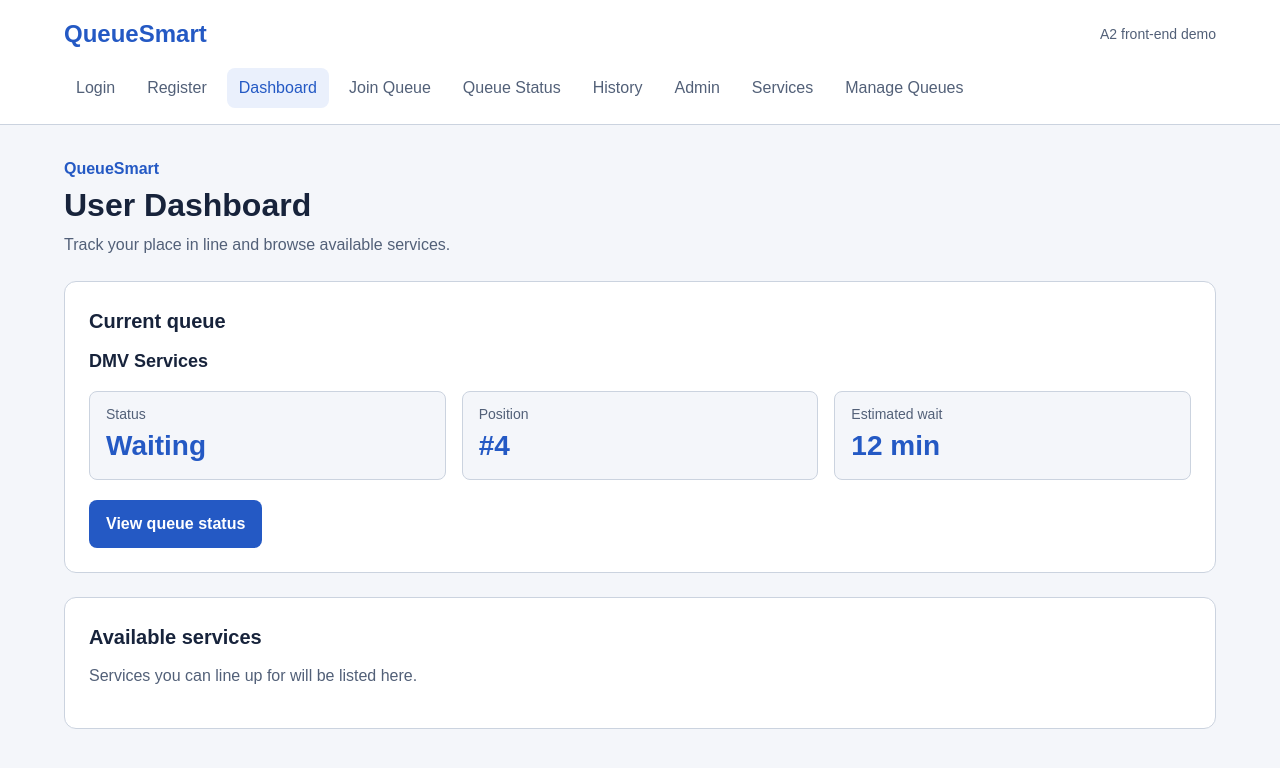
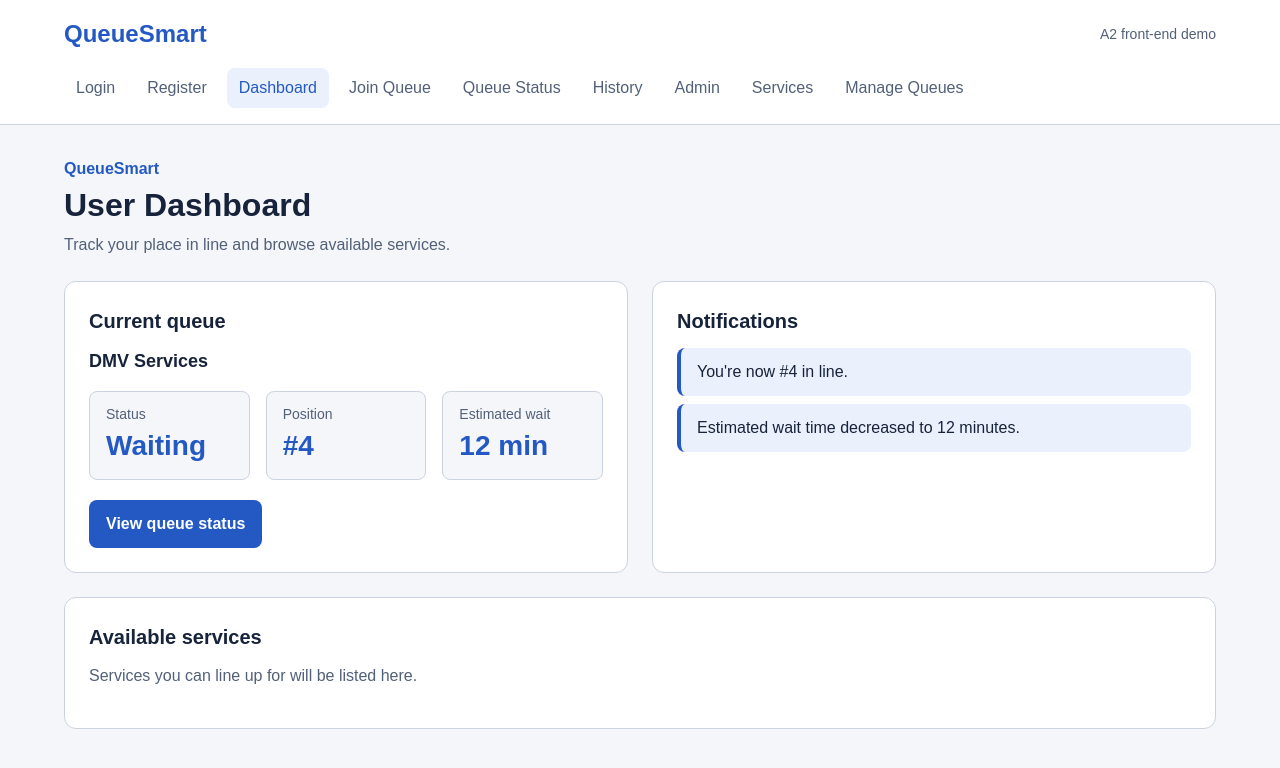
Before and after one commit to abeljoseph42/QueueSmart, a React app in the folder frontend/: page /dashboard in a window 1280 px wide. Shown: the top 768 px of the page. Built offline with nearby package versions, Linux system fonts and the light colour scheme; the HTML template or start-up script is replaced by a standard one.

Commit message:
add notification summary to dashboard

```diff
--- a/frontend/src/pages/user/UserDashboard.css
+++ b/frontend/src/pages/user/UserDashboard.css
@@ -63,6 +63,21 @@
   font-weight: 700;
 }
 
+.dashboard-notifications {
+  display: grid;
+  gap: 0.5rem;
+  margin: 0;
+  padding: 0;
+  list-style: none;
+}
+
+.dashboard-notifications li {
+  padding: 0.75rem 1rem;
+  border-left: 4px solid var(--color-primary);
+  border-radius: 8px;
+  background: #eaf0fc;
+}
+
 .dashboard-empty {
   margin: 0 0 1rem;
 }
--- a/frontend/src/pages/user/UserDashboard.jsx
+++ b/frontend/src/pages/user/UserDashboard.jsx
@@ -1,5 +1,5 @@
 import { Link } from 'react-router-dom'
-import { currentQueue } from './userDashboardData'
+import { currentQueue, recentNotifications } from './userDashboardData'
 import './UserDashboard.css'
 
 export default function UserDashboard() {
@@ -53,6 +53,20 @@ export default function UserDashboard() {
             </>
           )}
         </section>
+
+        <section className="card" aria-labelledby="notifications-heading">
+          <h2 id="notifications-heading">Notifications</h2>
+
+          {recentNotifications.length > 0 ? (
+            <ul className="dashboard-notifications">
+              {recentNotifications.map((notification) => (
+                <li key={notification.id}>{notification.message}</li>
+              ))}
+            </ul>
+          ) : (
+            <p className="dashboard-empty">No new notifications.</p>
+          )}
+        </section>
       </div>
 
       <section className="card" aria-labelledby="services-heading">
--- a/frontend/src/pages/user/userDashboardData.js
+++ b/frontend/src/pages/user/userDashboardData.js
@@ -6,3 +6,8 @@ export const currentQueue = {
   position: 4,
   estimatedWaitMinutes: 12,
 }
+
+export const recentNotifications = [
+  { id: 1, message: "You're now #4 in line." },
+  { id: 2, message: 'Estimated wait time decreased to 12 minutes.' },
+]
```
